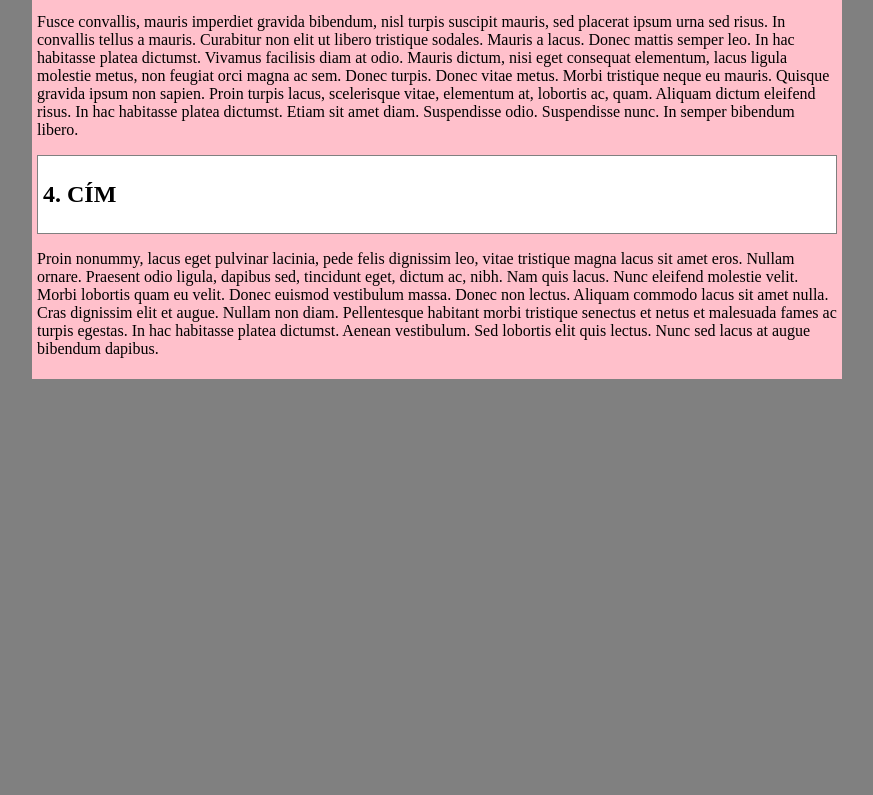
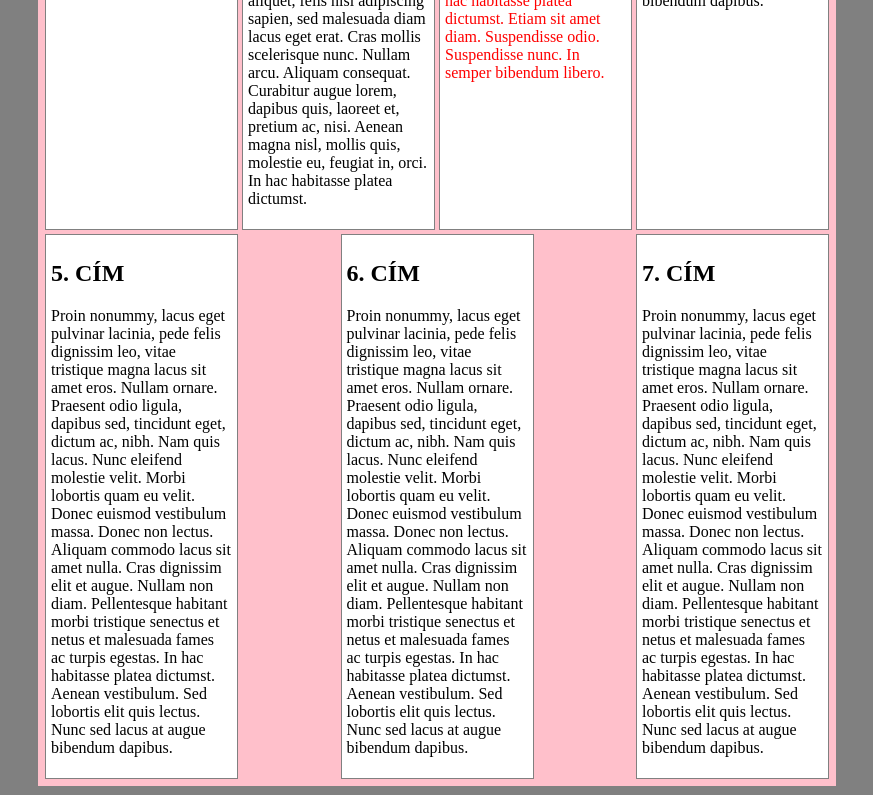
Before and after one commit to BGabesz/Flexbox, a plain HTML site: page public_html/index.html in a window 1280 px wide. Shown: the part 625-1420 px from the top of the page, without its empty margins (203-1076 px from the left). Before the commit the page ends 1013 px from the top, so only its background shows below. Drawn offline with Linux system fonts and the light colour scheme.

Commit message:
Flexbox szerkezet kialakítása

```diff
--- a/public_html/index.html
+++ b/public_html/index.html
@@ -18,28 +18,54 @@
             </header>
             <article>
                 <h2>1. CÍM</h2>
-            </article>
+
             <p>
                 Lorem ipsum dolor sit amet, consectetur adipisicing elit, sed do eiusmod tempor incididunt ut labore et dolore magna aliqua. Ut enim ad minim veniam, quis nostrud exercitation ullamco laboris nisi ut aliquip ex ea commodo consequat. Duis aute irure dolor in reprehenderit in voluptate velit esse cillum dolore eu fugiat nulla pariatur. Excepteur sint occaecat cupidatat non proident, sunt in culpa qui officia deserunt mollit anim id est laborum.
             </p>
+            </article>
             <article>
                 <h2>2. CÍM</h2>
-            </article>
+
             <p>
                 Curabitur pretium tincidunt lacus. Nulla gravida orci a odio. Nullam varius, turpis et commodo pharetra, est eros bibendum elit, nec luctus magna felis sollicitudin mauris. Integer in mauris eu nibh euismod gravida. Duis ac tellus et risus vulputate vehicula. Donec lobortis risus a elit. Etiam tempor. Ut ullamcorper, ligula eu tempor congue, eros est euismod turpis, id tincidunt sapien risus a quam. Maecenas fermentum consequat mi. Donec fermentum. Pellentesque malesuada nulla a mi. Duis sapien sem, aliquet nec, commodo eget, consequat quis, neque. Aliquam faucibus, elit ut dictum aliquet, felis nisl adipiscing sapien, sed malesuada diam lacus eget erat. Cras mollis scelerisque nunc. Nullam arcu. Aliquam consequat. Curabitur augue lorem, dapibus quis, laoreet et, pretium ac, nisi. Aenean magna nisl, mollis quis, molestie eu, feugiat in, orci. In hac habitasse platea dictumst.
             </p>
+            </article>
             <article>
                 <h2>3. CÍM</h2>
-            </article>
+
             <p>
                 Fusce convallis, mauris imperdiet gravida bibendum, nisl turpis suscipit mauris, sed placerat ipsum urna sed risus. In convallis tellus a mauris. Curabitur non elit ut libero tristique sodales. Mauris a lacus. Donec mattis semper leo. In hac habitasse platea dictumst. Vivamus facilisis diam at odio. Mauris dictum, nisi eget consequat elementum, lacus ligula molestie metus, non feugiat orci magna ac sem. Donec turpis. Donec vitae metus. Morbi tristique neque eu mauris. Quisque gravida ipsum non sapien. Proin turpis lacus, scelerisque vitae, elementum at, lobortis ac, quam. Aliquam dictum eleifend risus. In hac habitasse platea dictumst. Etiam sit amet diam. Suspendisse odio. Suspendisse nunc. In semper bibendum libero.
             </p>
+            </article>
             <article>
                 <h2>4. CÍM</h2>
-            </article>
+
             <p>
                 Proin nonummy, lacus eget pulvinar lacinia, pede felis dignissim leo, vitae tristique magna lacus sit amet eros. Nullam ornare. Praesent odio ligula, dapibus sed, tincidunt eget, dictum ac, nibh. Nam quis lacus. Nunc eleifend molestie velit. Morbi lobortis quam eu velit. Donec euismod vestibulum massa. Donec non lectus. Aliquam commodo lacus sit amet nulla. Cras dignissim elit et augue. Nullam non diam. Pellentesque habitant morbi tristique senectus et netus et malesuada fames ac turpis egestas. In hac habitasse platea dictumst. Aenean vestibulum. Sed lobortis elit quis lectus. Nunc sed lacus at augue bibendum dapibus.
             </p>
+            </article>
+            <article>
+                <h2>5. CÍM</h2>
+
+            <p>
+                Proin nonummy, lacus eget pulvinar lacinia, pede felis dignissim leo, vitae tristique magna lacus sit amet eros. Nullam ornare. Praesent odio ligula, dapibus sed, tincidunt eget, dictum ac, nibh. Nam quis lacus. Nunc eleifend molestie velit. Morbi lobortis quam eu velit. Donec euismod vestibulum massa. Donec non lectus. Aliquam commodo lacus sit amet nulla. Cras dignissim elit et augue. Nullam non diam. Pellentesque habitant morbi tristique senectus et netus et malesuada fames ac turpis egestas. In hac habitasse platea dictumst. Aenean vestibulum. Sed lobortis elit quis lectus. Nunc sed lacus at augue bibendum dapibus.
+            </p>
+            </article>
+            <article>
+                <h2>6. CÍM</h2>
+
+            <p>
+                Proin nonummy, lacus eget pulvinar lacinia, pede felis dignissim leo, vitae tristique magna lacus sit amet eros. Nullam ornare. Praesent odio ligula, dapibus sed, tincidunt eget, dictum ac, nibh. Nam quis lacus. Nunc eleifend molestie velit. Morbi lobortis quam eu velit. Donec euismod vestibulum massa. Donec non lectus. Aliquam commodo lacus sit amet nulla. Cras dignissim elit et augue. Nullam non diam. Pellentesque habitant morbi tristique senectus et netus et malesuada fames ac turpis egestas. In hac habitasse platea dictumst. Aenean vestibulum. Sed lobortis elit quis lectus. Nunc sed lacus at augue bibendum dapibus.
+            </p>
+            </article>
+            <article>
+                <h2>7. CÍM</h2>
+
+            <p>
+                Proin nonummy, lacus eget pulvinar lacinia, pede felis dignissim leo, vitae tristique magna lacus sit amet eros. Nullam ornare. Praesent odio ligula, dapibus sed, tincidunt eget, dictum ac, nibh. Nam quis lacus. Nunc eleifend molestie velit. Morbi lobortis quam eu velit. Donec euismod vestibulum massa. Donec non lectus. Aliquam commodo lacus sit amet nulla. Cras dignissim elit et augue. Nullam non diam. Pellentesque habitant morbi tristique senectus et netus et malesuada fames ac turpis egestas. In hac habitasse platea dictumst. Aenean vestibulum. Sed lobortis elit quis lectus. Nunc sed lacus at augue bibendum dapibus.
+            </p>
+            </article>
+
 
         </main>
     </body>
--- a/public_html/szerkezet.css
+++ b/public_html/szerkezet.css
@@ -1,7 +1,11 @@
 @charset "UTF-8";
 main, header, article {
+
+
+    box-sizing: border-box;
+    padding:5px;
     border:1px solid grey;
-    padding:5px;
+    margin: 2px;
 }
 body {background: gray
 }
@@ -9,6 +13,32 @@ main {background: pink;
       max-width: 800px;
       width: 80%;
       margin: auto;
-
+      justify-content: space-arround;
+      justify-content: space-between;
 }
 article{background: white}
+
+/*szerkezet*/
+main {
+    display: flex;
+    flex-direction: row;
+    /*columnál egymás alatt,row nál egymás mellett.*/
+    flex-wrap: wrap;
+}
+article{
+    width:calc(25% - 4px);
+}
+header {
+    width:100%;
+    order:-1;
+}
+main article:nth-child(4) {
+    color: red;
+}
+
+@media screen and (max-width:600px) {
+    main {
+        width: 100%;
+        flex-direction: column;
+    }
+}
```
